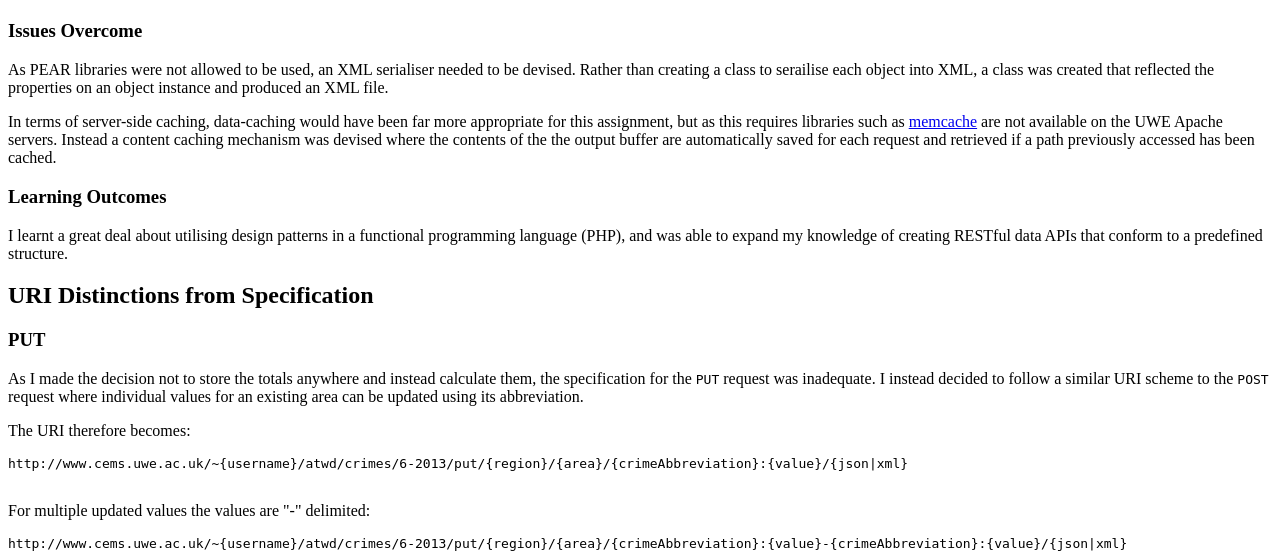
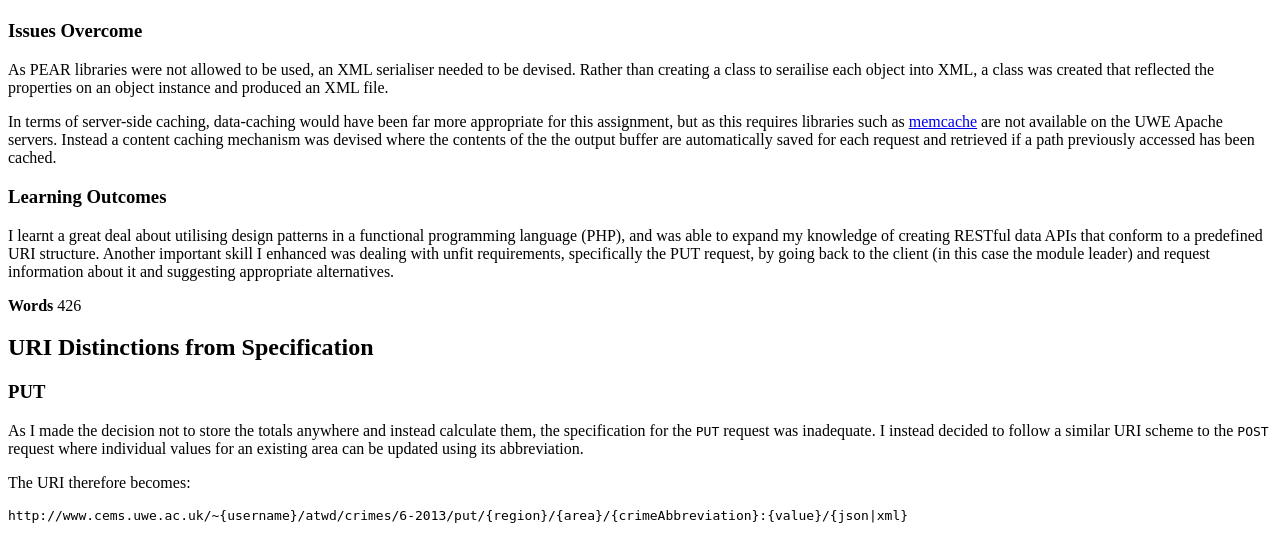
Before and after one commit to james-dibble/AdvancedWebAssignment, a PHP site: page /Application/Views/Documentation/Index/Report.php in a window 1280 px wide. Shown: the part 322-874 px from the top of the page. Run offline with PHP 8.4, Linux system fonts and the light colour scheme; some libraries are stand-ins or nearby versions.

Commit message:
Final commit

```diff
--- a/Application/Views/Documentation/Index/Report.php
+++ b/Application/Views/Documentation/Index/Report.php
@@ -52,9 +52,12 @@
                     <h3>Learning Outcomes</h3>
                     <p>
                         I learnt a great deal about utilising design patterns in a functional programming language (PHP), and was able
-                        to expand my knowledge of creating RESTful data APIs that conform to a predefined structure.
+                        to expand my knowledge of creating RESTful data APIs that conform to a predefined URI structure.  Another important
+                        skill I enhanced was dealing with unfit requirements, specifically the PUT request, by going back to the client
+                        (in this case the module leader) and request information about it and suggesting appropriate alternatives.
                     </p>
                 </div>
+                <p><strong>Words</strong> <span class="badge">426</span></p>
             </div>
         </div>
         <div class="row" id="uri">
```
Also changed, not shown: Public/.htaccess.
